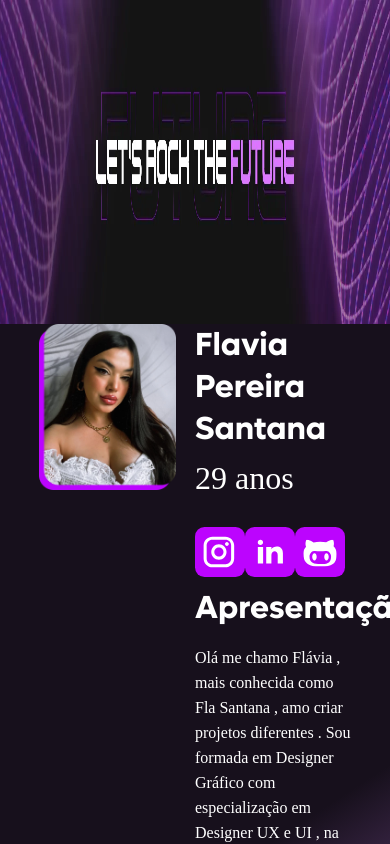
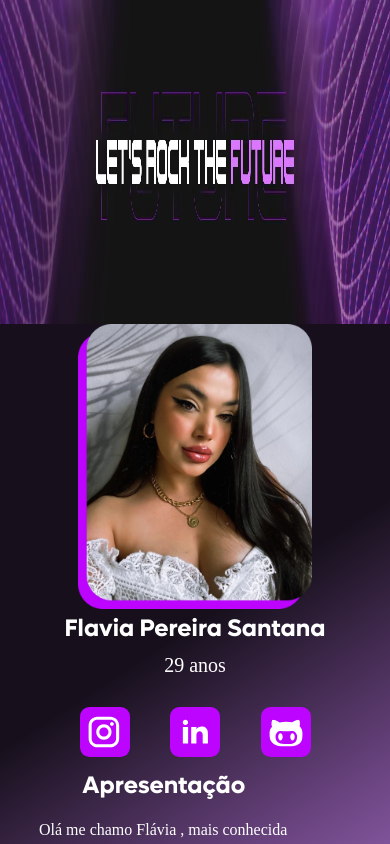
Before and after one commit to Abner-Ferreira/Atividade-1-WD, a plain HTML site: page alunos/flavia/sobre.html in a window 390 px wide. Drawn offline with Linux system fonts and the light colour scheme.

Commit message:
Responsividade flavia feita

```diff
--- a/alunos/flavia/experiencia/style2.css
+++ b/alunos/flavia/experiencia/style2.css
@@ -10,6 +10,7 @@ body {
   height: 100vh;
   width: 100vw;
   overflow-x: hidden;
+  background: linear-gradient(147deg, #17101C 68.49%, #644079 91.01%, #B176D3 116.1%);
 }
 
 * {
@@ -29,7 +30,6 @@ body {
 .container {
   height: 90%;
   width: 100%;
-  background: linear-gradient(147deg, #17101C 68.49%, #644079 91.01%, #B176D3 116.1%);
   display: flex;
   justify-content: space-evenly;
   align-items: center;
@@ -67,9 +67,47 @@ body {
   margin: 0;
 }
 
-.formacoes
-
 .formacoes span{
   font-size: 12px;
   letter-spacing: 2px;
 }
+
+@media (max-width: 900px) {
+  .infos {
+    flex-wrap: wrap;
+    height: 100%;
+    width: 100%;
+  }
+
+  .img-principal {
+    display: flex;
+    align-items: center;
+    justify-content: center;
+    width: 100%;
+  }
+
+  .img-principal img {
+    width: 50%;
+    margin: 5% 20%;
+  }
+
+  .dados-pessoais,
+  .formacoes,
+  .experiencias {
+    width: 100%;
+    display: flex;
+    align-items: center;
+    justify-content: center;
+    flex-direction: column;
+    flex-wrap: wrap;
+  }
+
+  .dados-pessoais h1{
+    font-size: 26px;
+  }
+  .formacoes,
+  .experiencias{
+    font-size: 14px;
+  }
+
+}
--- a/alunos/flavia/style.css
+++ b/alunos/flavia/style.css
@@ -10,6 +10,7 @@ body {
   height: 100vh;
   width: 100vw;
   overflow-x: hidden;
+  background: linear-gradient(147deg, #17101C 68.49%, #644079 91.01%, #B176D3 116.1%);
 }
 
 * {
@@ -21,7 +22,8 @@ body {
   width: 100%;
   height: 324px;
 }
-.banner img{
+
+.banner img {
   width: 100%;
   height: 324px;
 }
@@ -29,7 +31,6 @@ body {
 .container {
   height: 90%;
   width: 100%;
-  background: linear-gradient(147deg, #17101C 68.49%, #644079 91.01%, #B176D3 116.1%);
   display: flex;
   justify-content: space-evenly;
   align-items: flex-start;
@@ -66,7 +67,7 @@ body {
   margin: 0 0 3% 0;
 }
 
-.sobre{
+.sobre {
   width: 80%;
 }
 
@@ -89,11 +90,73 @@ body {
   text-decoration: none;
 }
 
-.img-principal img{
+.img-principal img {
   width: 70%;
   margin: 0 20% 0 20%;
 }
 
-.voltar{
+.voltar {
   padding: 2%;
+}
+
+@media (max-width: 500px) {
+  .infos {
+    flex-wrap: wrap;
   }
+  .dados-pessoais{
+    width: 80%;
+    align-items: center;
+    justify-content: center;
+  }
+  .dados-pessoais h1 {
+    font-size: 24px;
+    text-align: center;
+  }
+  #idade{
+    text-align: center;
+    font-size: 20px;
+  }
+  .icons{
+    width: 100%;
+  }
+  .btn-sobre{
+    width: 100%;
+    font-size: 14px;
+    margin: 10px 0 ;
+  }
+}
+
+@media (max-width: 950px) {
+  .infos {
+    flex-wrap: wrap;
+  }
+  .img-principal img {
+    width: 60%;
+    margin: 0 20% 0 20%;
+  }
+  .dados-pessoais{
+    width: 80%;
+    align-items: center;
+    justify-content: center;
+  }
+  .dados-pessoais h1 {
+    font-size: 24px;
+    text-align: center;
+  }
+  #idade{
+    font-size: 20px;
+    text-align: center;
+  }
+  .icons{
+    width: 100%;
+    justify-content: space-evenly;
+  }
+  .sobre{
+    text-align: justify;
+  }
+  .btn-sobre{
+    width: 100%;
+    margin: 20px 0;
+  }
+
+}
```
